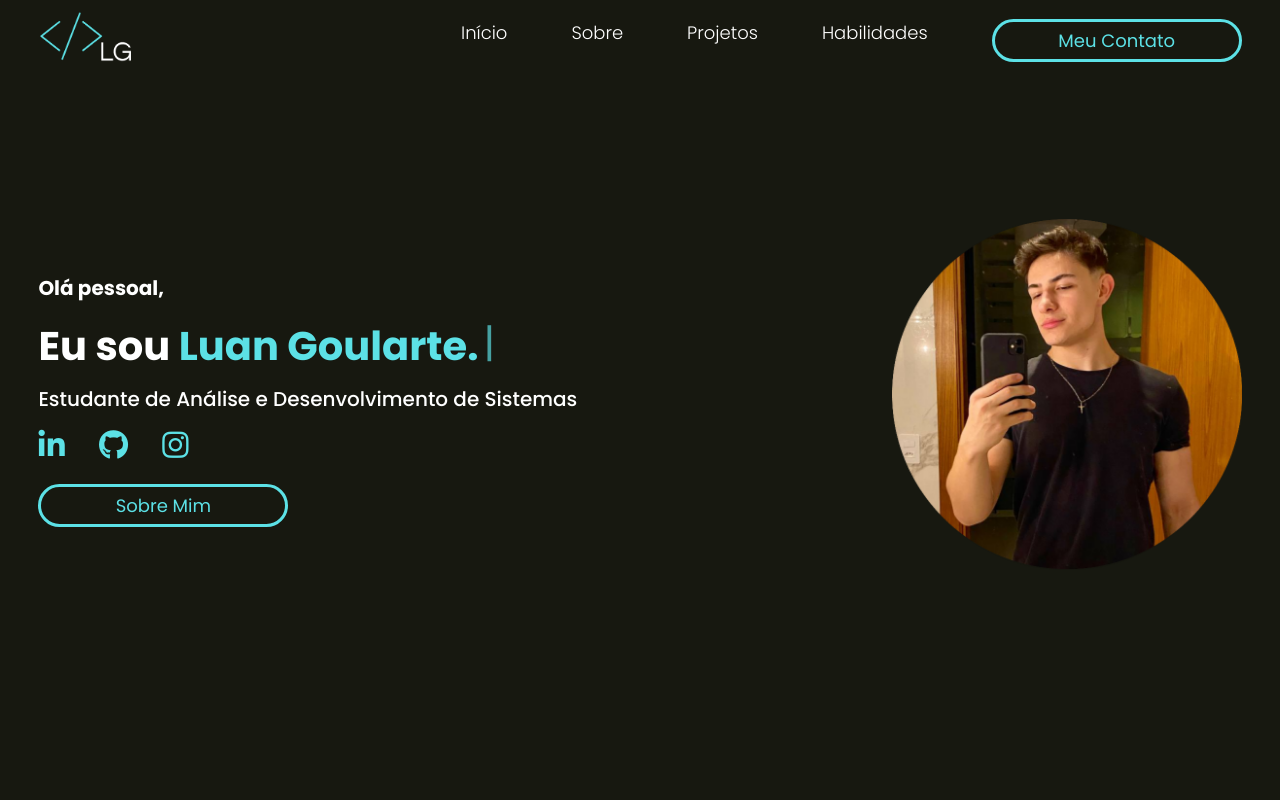
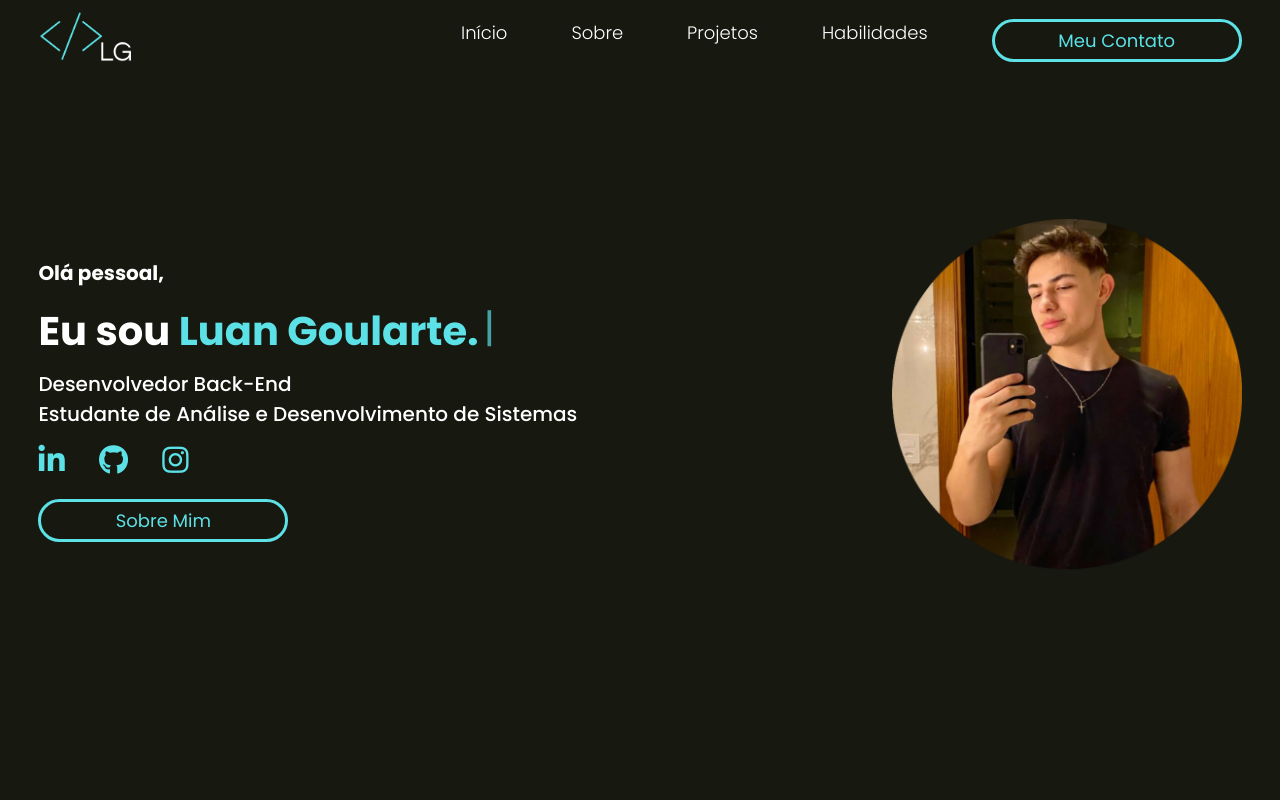
Before and after one commit to luangoularte/portfolio, a plain HTML site: page index.html in a window 1280 px wide. Shown: the top 800 px of the page. Drawn offline with nearby package versions, Linux system fonts and the light colour scheme.

Commit message:
atualização pagina de entrada

```diff
--- a/index.html
+++ b/index.html
@@ -78,6 +78,7 @@
                 <div class="text">
                     <h3>Olá pessoal,</h3>
                     <h1>Eu sou <span>Luan Goularte.</span></h1>
+                    <p>Desenvolvedor Back-End</p>
                     <p>Estudante de Análise e Desenvolvimento de Sistemas</p>
                     <div class="redes-sociais">
                         <a href="https://www.linkedin.com/in/luangoularte/" target="_blank"><i class="fa-brands fa-linkedin-in"></i></a>
```
